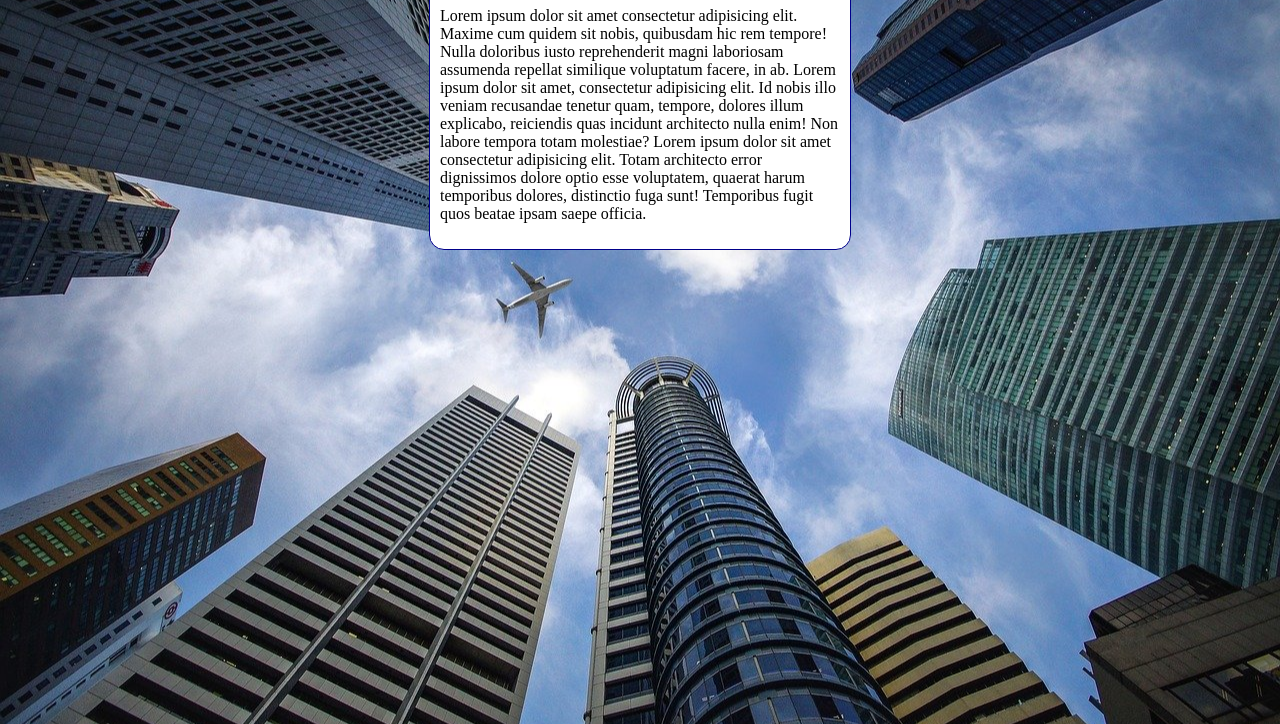
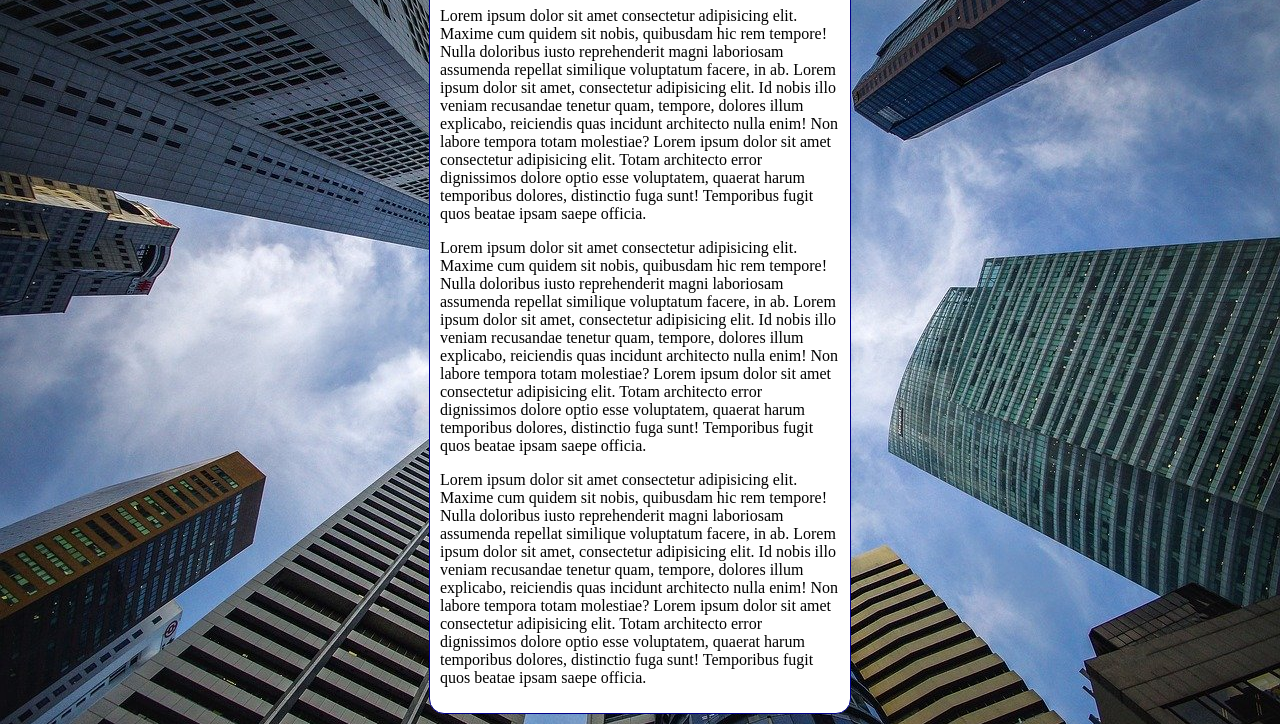
Before and after one commit to MayckeCruz/html-css, a plain HTML site: page exercicios/ex022/fundo006.html in a window 1280 px wide. Shown: the part 92-816 px from the top of the page. Drawn offline with Linux system fonts and the light colour scheme.

Commit message:
Fundo fixo de tela ex022

```diff
--- a/exercicios/ex022/fundo006.html
+++ b/exercicios/ex022/fundo006.html
@@ -3,7 +3,7 @@
 <head>
     <meta charset="UTF-8">
     <meta name="viewport" content="width=device-width, initial-scale=1.0">
-    <title>Document</title>
+    <title>Fundo fixo de tela</title>
     <link rel="stylesheet" href="style006.css">
 </head>
 <body>
@@ -12,6 +12,12 @@
         <p>
             Lorem ipsum dolor sit amet consectetur adipisicing elit. Maxime cum quidem sit nobis, quibusdam hic rem tempore! Nulla doloribus iusto reprehenderit magni laboriosam assumenda repellat similique voluptatum facere, in ab. Lorem ipsum dolor sit amet, consectetur adipisicing elit. Id nobis illo veniam recusandae tenetur quam, tempore, dolores illum explicabo, reiciendis quas incidunt architecto nulla enim! Non labore tempora totam molestiae? Lorem ipsum dolor sit amet consectetur adipisicing elit. Totam architecto error dignissimos dolore optio esse voluptatem, quaerat harum temporibus dolores, distinctio fuga sunt! Temporibus fugit quos beatae ipsam saepe officia.
         </p>
+        <p>
+            Lorem ipsum dolor sit amet consectetur adipisicing elit. Maxime cum quidem sit nobis, quibusdam hic rem tempore! Nulla doloribus iusto reprehenderit magni laboriosam assumenda repellat similique voluptatum facere, in ab. Lorem ipsum dolor sit amet, consectetur adipisicing elit. Id nobis illo veniam recusandae tenetur quam, tempore, dolores illum explicabo, reiciendis quas incidunt architecto nulla enim! Non labore tempora totam molestiae? Lorem ipsum dolor sit amet consectetur adipisicing elit. Totam architecto error dignissimos dolore optio esse voluptatem, quaerat harum temporibus dolores, distinctio fuga sunt! Temporibus fugit quos beatae ipsam saepe officia.
+        </p>
+        <p>
+            Lorem ipsum dolor sit amet consectetur adipisicing elit. Maxime cum quidem sit nobis, quibusdam hic rem tempore! Nulla doloribus iusto reprehenderit magni laboriosam assumenda repellat similique voluptatum facere, in ab. Lorem ipsum dolor sit amet, consectetur adipisicing elit. Id nobis illo veniam recusandae tenetur quam, tempore, dolores illum explicabo, reiciendis quas incidunt architecto nulla enim! Non labore tempora totam molestiae? Lorem ipsum dolor sit amet consectetur adipisicing elit. Totam architecto error dignissimos dolore optio esse voluptatem, quaerat harum temporibus dolores, distinctio fuga sunt! Temporibus fugit quos beatae ipsam saepe officia.
+        </p>
     </main>
 </body>
 </html>
--- a/exercicios/ex022/style006.css
+++ b/exercicios/ex022/style006.css
@@ -4,16 +4,26 @@ body {
 
 body {
     height: 100vh;
+   /*
     background-color: black;
     background-image: url(image/wallpaper002.jpg);
     background-position: center center;
     background-repeat: no-repeat;
     background-size: cover;
+    background-attachment: fixed;
+    */
+    /*
+        Shorthand - background
+        color > image > position > repeat > [size] > attachment
+    */
+
+    background: black url(image/wallpaper002.jpg) center center no-repeat fixed;
+    background-size: cover;
 }
 
 main {
     background-color:  white;
-    width: 400px;
+    max-width: 400px;
     padding: 10px;
     margin: auto;
     border: 1px solid darkblue;
```
